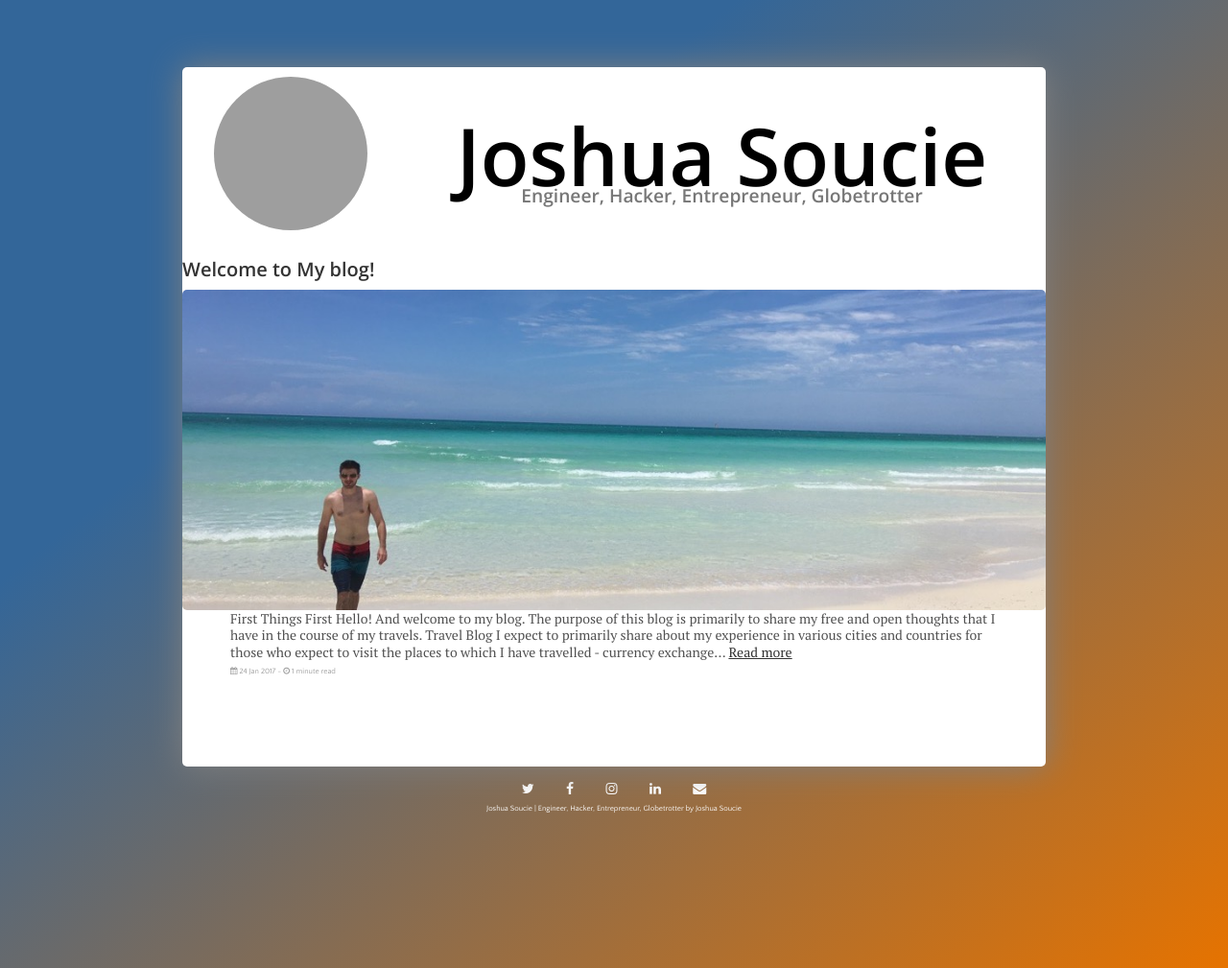
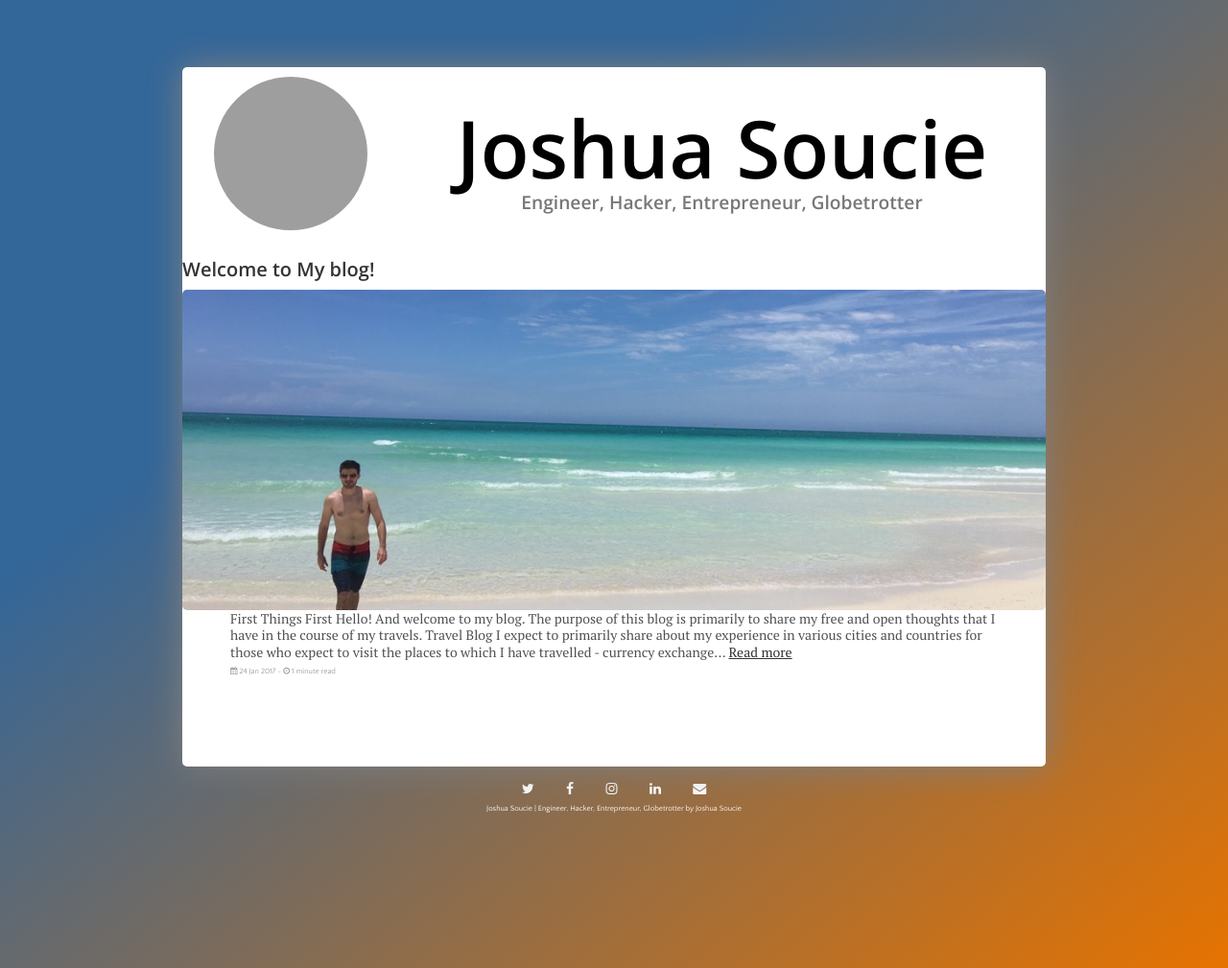
Before and after one commit to js-bone21/jblog, a Jekyll site: the page built from index.html, in a window 1280 px wide. Shown: the whole page at 96% size. Built offline with Jekyll 4.4.1, drawn with Linux system fonts in a browser that asks for light colours; nearby versions of some CDN libraries; the list of posts is cut into pages by our own code; grey boxes are pictures that could not be loaded.

Commit message:
move h2 down a bit

```diff
--- a/css/main.css
+++ b/css/main.css
@@ -26,7 +26,7 @@ h1 a {
 
 h2 {
   font-size: 1.5vw;
-  margin-top: -1.25em;
+  margin-top: -0.5em;
   text-align: center;
 }
 
```
